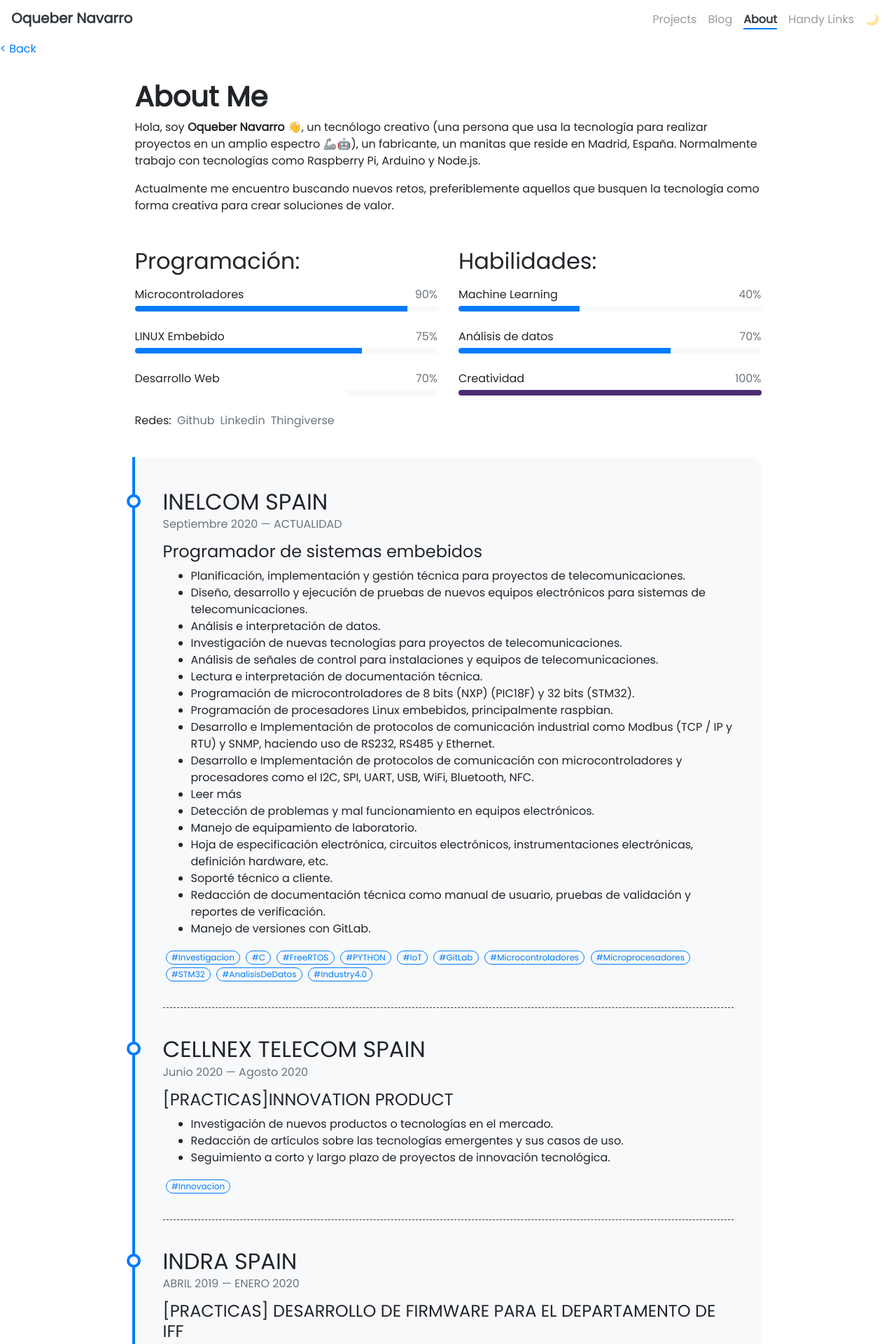
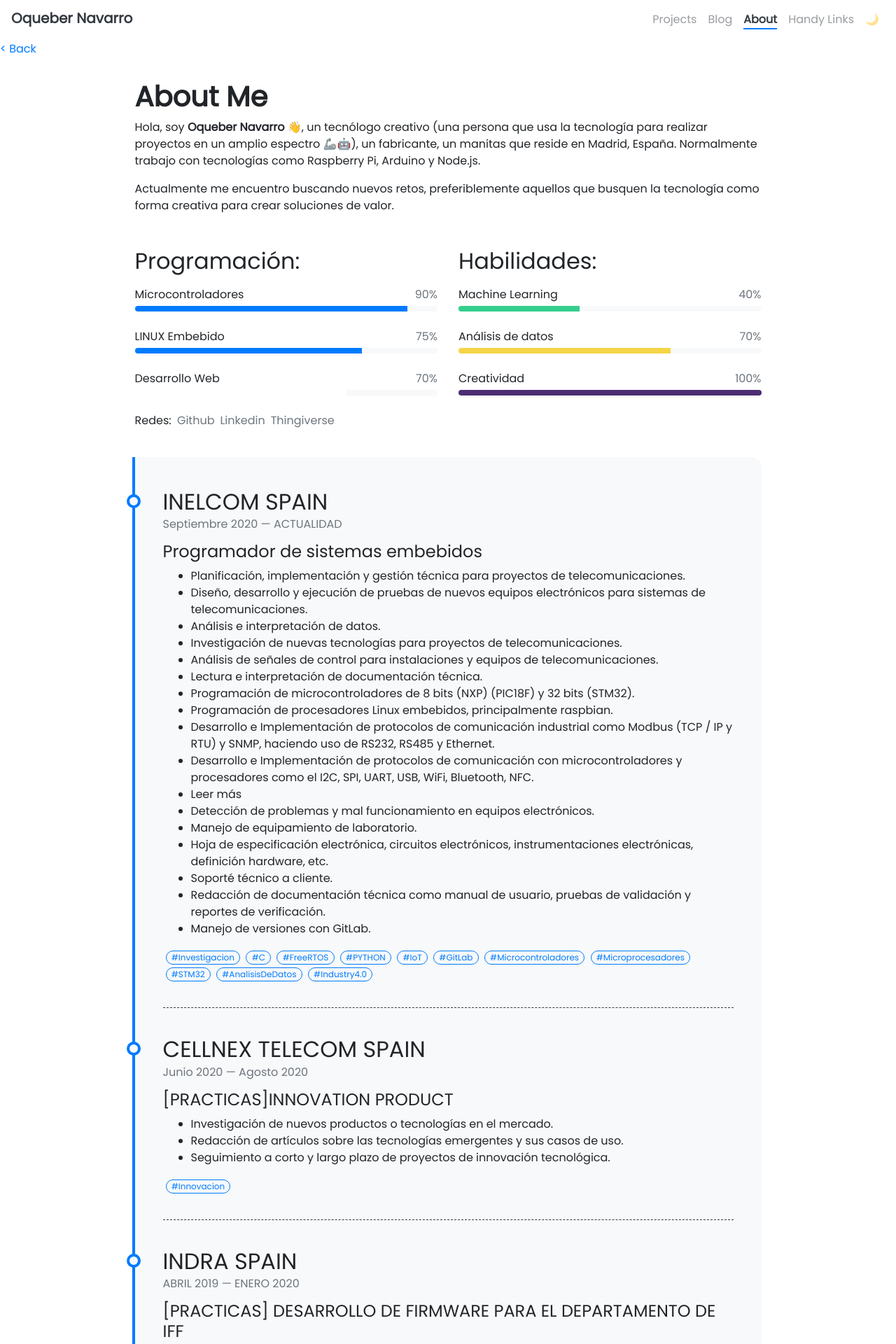
Before and after one commit to oqueber/oqueber.github.io, a Jekyll site: the page built from pages/about.md, in a window 1280 px wide. Shown: the top 1920 px of the page at 70% size. Built offline with Jekyll 4.4.1, drawn with Linux system fonts in a browser that asks for light colours; nearby versions of some CDN libraries; emoji names are drawn with the system emoji font.

Commit message:
Update other-skills.yml

```diff
--- a/_data/other-skills.yml
+++ b/_data/other-skills.yml
@@ -1,10 +1,10 @@
 - name: Machine Learning
   percentage: 40
-  color: info
+  color: '#35ce8d'
 
 - name: Análisis de datos
   percentage: 70
-  color: secondary
+  color: '#F5D547'
 
 - name: Creatividad
   percentage: 100
```
